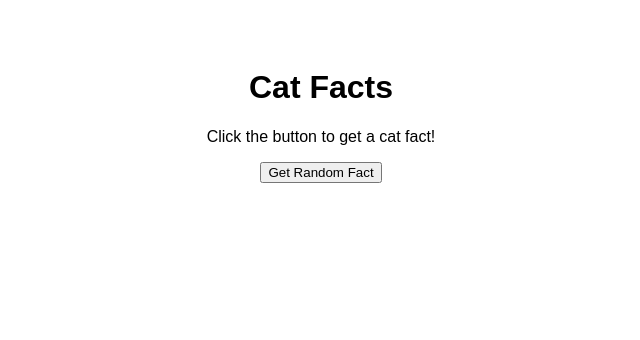
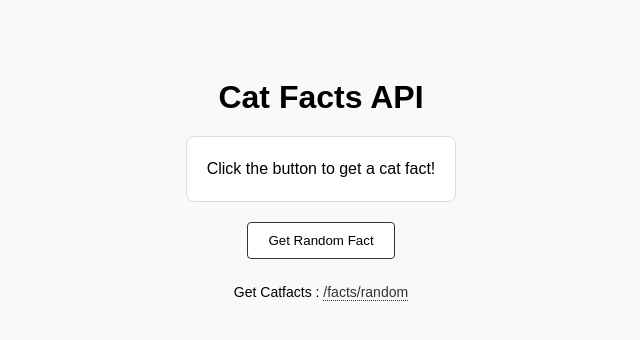
Before and after one commit to hitm2004/badcatfacts, a website: page public/index.html in a window 1280 px wide. Shown: the whole page, without its empty margins (319-959 px from the left). Drawn offline with Linux system fonts and the light colour scheme.

Commit message:
final html change

```diff
--- a/public/index.html
+++ b/public/index.html
@@ -4,15 +4,66 @@
   <meta charset="UTF-8">
   <meta name="viewport" content="width=device-width, initial-scale=1.0">
   <title>Cat Facts API</title>
+  <style>
+    body {
+      font-family: Arial, sans-serif;
+      background: #f9f9f9;
+      text-align: center;
+      padding: 50px;
+    }
+    h1 {
+      margin-bottom: 20px;
+    }
+    #fact {
+      display: inline-block;
+      max-width: 600px;
+      padding: 20px;
+      background: #fff;
+      border: 1px solid #ddd;
+      border-radius: 8px;
+      margin-bottom: 20px;
+      line-height: 1.5;
+    }
+    button {
+      padding: 10px 20px;
+      border: 1px solid #333;
+      background: #fff;
+      cursor: pointer;
+      border-radius: 4px;
+      transition: background 0.2s;
+    }
+    button:hover {
+      background: #eee;
+    }
+    .link {
+      display: block;
+      margin-top: 25px;
+      font-size: 14px;
+    }
+    .link a {
+      color: #333;
+      text-decoration: none;
+      border-bottom: 1px dotted #333;
+    }
+    .link a:hover {
+      text-decoration: underline;
+    }
+  </style>
 </head>
-<body style="font-family: Arial; text-align: center; padding: 40px;">
-  <h1>Cat Facts</h1>
-  <p id="fact">Click the button to get a cat fact!</p>
+<body>
+  <h1>Cat Facts API</h1>
+
+  <div id="fact">Click the button to get a cat fact!</div><br>
   <button onclick="getFact()">Get Random Fact</button>
+
+  <div class="link">
+    Get Catfacts :
+    <a href="/facts/random" target="_blank">/facts/random</a>
+  </div>
 
   <script>
     async function getFact() {
-      const res = await fetch('/facts/random');
+      const res = await fetch('/facts/unlimited');
       const data = await res.json();
       document.getElementById('fact').innerText = data.fact;
     }
```
